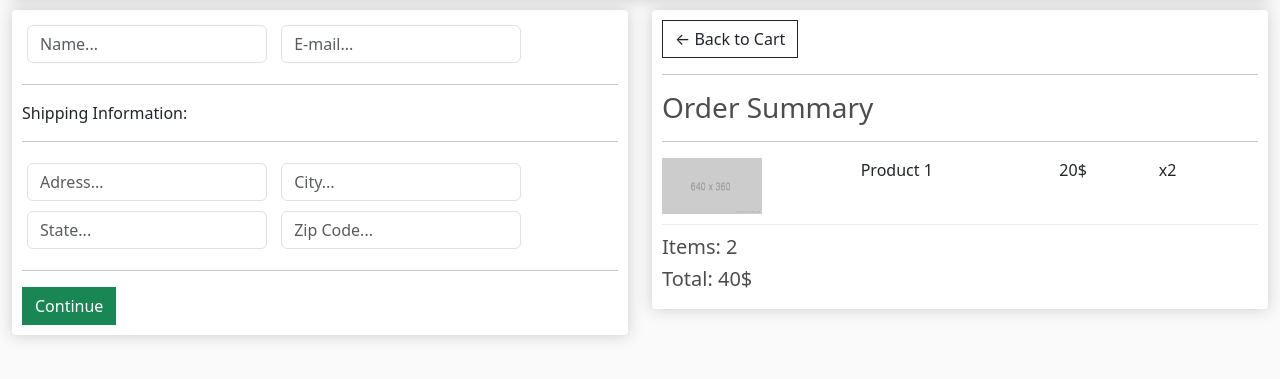
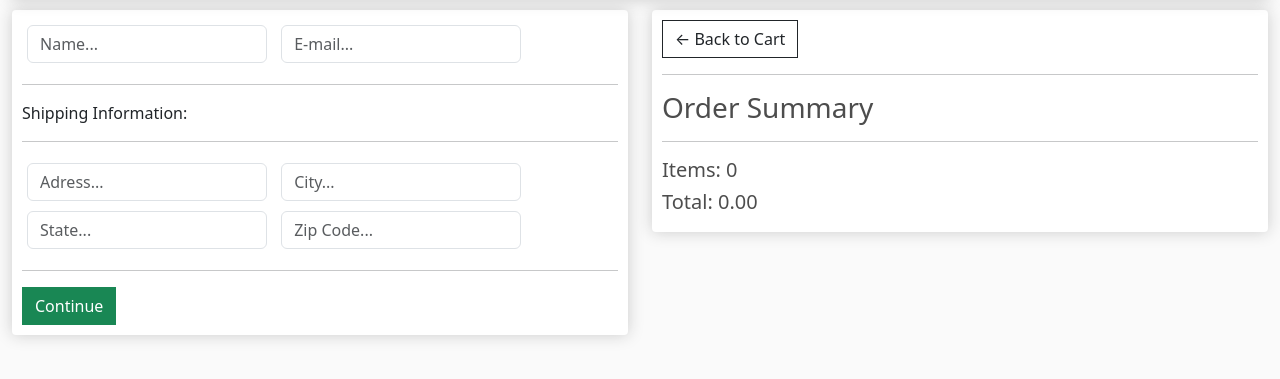
Before and after one commit to veitnelve/dicecraft, a Django app: page /checkout/ in a window 1280 px wide. Shown: the part 69-448 px from the top of the page. Run offline with Django 4.2, Linux system fonts and the light colour scheme.

Commit message:
guest user cart issue

```diff
--- a/store/templates/store/cart.html
+++ b/store/templates/store/cart.html
@@ -10,7 +10,7 @@
 				<table class="table">
 					<tr>
 						<th><h5>Items: <strong>{{order.get_cart_items}}</strong></h5></th>
-						<th><h5>Total: <strong>{{order.get_cart_total}}P</strong></h5></th>
+						<th><h5>Total: <strong>{{order.get_cart_total|floatformat:2}}P</strong></h5></th>
 						<th>
 							<a style="float: right; margin: 5px;" class="btn btn-success" href="http://127.0.0.1:8000/checkout">Checkout</a>
 						</th>
--- a/store/templates/store/checkout.html
+++ b/store/templates/store/checkout.html
@@ -45,14 +45,16 @@
 				<hr>
 				<h3>Order Summary</h3>
 				<hr>
+				{% for item in items %}
 				<div class="cart-row">
-					<div style="flex:2"><img class="row-image" src="{% static 'img/placeholder.png' %}"></div>
-					<div style="flex:2"><p>Product 1</p></div>
-					<div style="flex:1"><p>20$</p></div>
-					<div style="flex:1"><p>x2</p></div>
+					<div style="flex:2"><img class="row-image" src="{{item.product.imageURL}}"></div>
+					<div style="flex:2"><p>{{item.product.name}}</p></div>
+					<div style="flex:1"><p>{{item.product.price|floatformat:2}}</p></div>
+					<div style="flex:1"><p>{{item.quantity}}</p></div>
 				</div>
-				<h5>Items:   2</h5>
-				<h5>Total:   40$</h5>
+				{% endfor %}
+				<h5>Items:   {{order.get_cart_items}}</h5>
+				<h5>Total:   {{order.get_cart_total|floatformat:2}}</h5>
 			</div>
 		</div>
 	</div>
--- a/store/views.py
+++ b/store/views.py
@@ -16,11 +16,20 @@ def cart(request):
         items = order.orderitem_set.all()
     else:
         items = []
+        order = {'get_cart_total':0, 'get_cart_items':0}
 
     context = {'items':items, 'order':order}
     return render(request, 'store/cart.html', context)
 
 
 def checkout(request):
-    context = {}
+    if request.user.is_authenticated:
+        customer = request.user.customer
+        order, created = Order.objects.get_or_create(customer=customer, complete=False)
+        items = order.orderitem_set.all()
+    else:
+        items = []
+        order = {'get_cart_total':0, 'get_cart_items':0}
+
+    context = {'items':items, 'order':order}
     return render(request, 'store/checkout.html', context)
```
Also changed, not shown: db.sqlite3.
